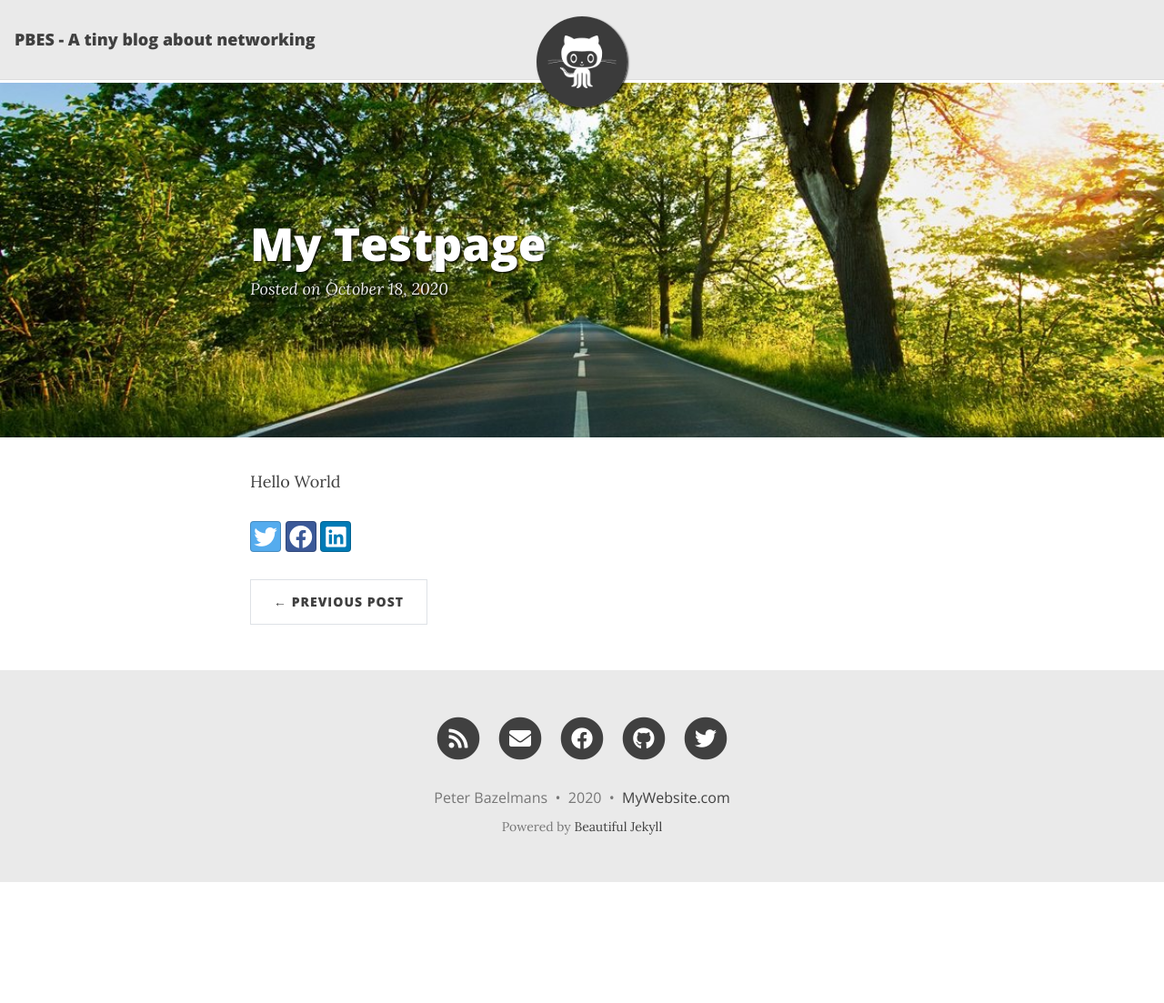
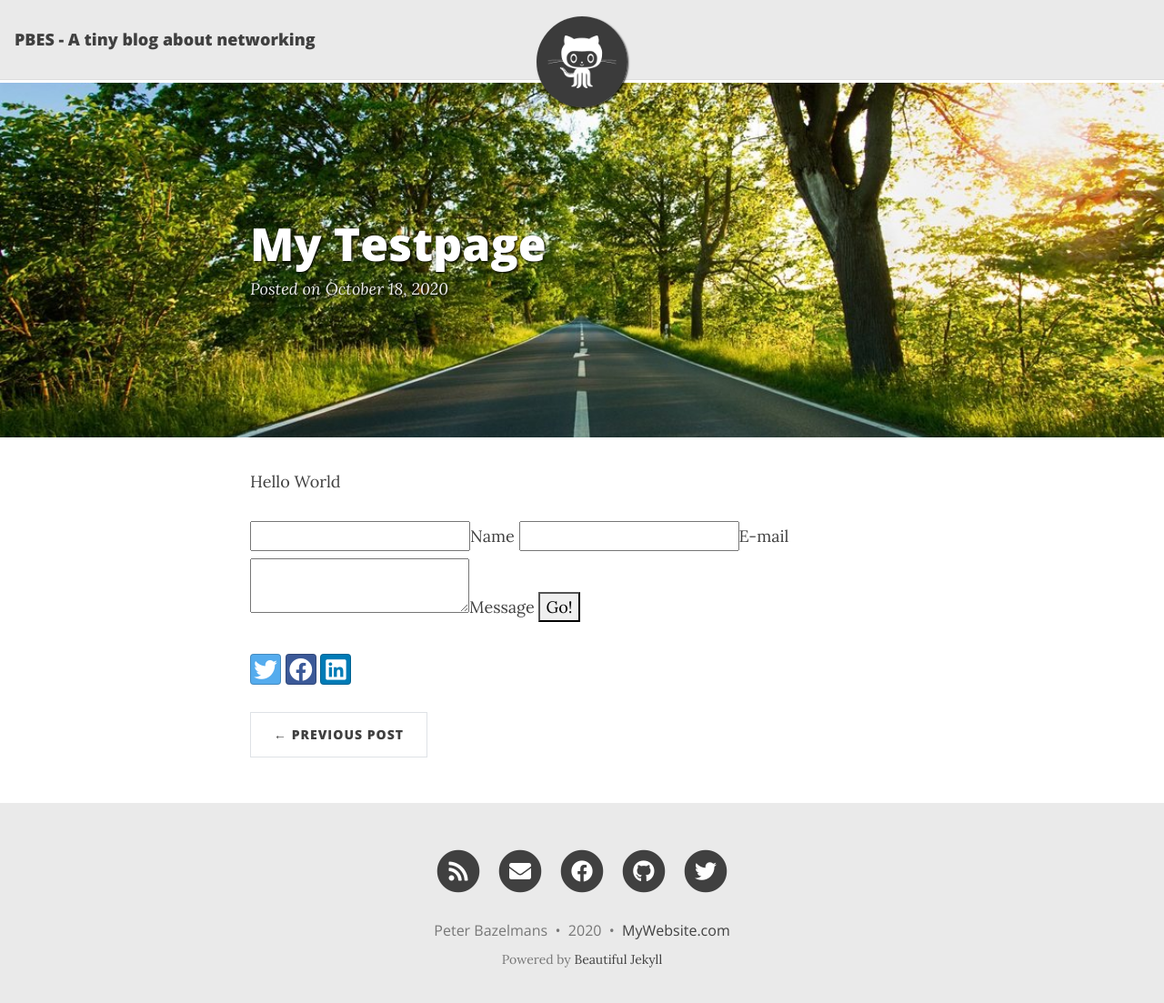
Before and after one commit to pbazelmans/pbazelmans.github.io, a Jekyll site: the page built from _posts/2020-10-18-testpage.md, in a window 1280 px wide and 1116 px high. Shown: the top 1103 px of the window at 91% size. Built offline with Jekyll 4.4.1, drawn with Linux system fonts in a browser that asks for light colours; nearby versions of some CDN libraries.

Commit message:
comments

```diff
--- a/_config.yml
+++ b/_config.yml
@@ -141,10 +141,10 @@ cover-img: "/assets/img/path.png"
 
 # --- Comments --- #
 
-staticman_url: https://api.staticman.net/v3/entry/github/pbazelmans/pbazelmans.github.io/gh-pages/comments
+# staticman_url: https://api.staticman.net/v3/entry/github/pbazelmans/pbazelmans.github.io/gh-pages/comments
 
 # To use Disqus comments, sign up to https://disqus.com and fill in your Disqus shortname (NOT the userid)
-#disqus: ""
+##disqus: ""
 
 # To use Facebook Comments, create a Facebook app and fill in the Facebook App ID
 #fb_comment_id: ""
--- a/_posts/2020-10-18-testpage.md
+++ b/_posts/2020-10-18-testpage.md
@@ -5,3 +5,14 @@ comments: true
 cover-img: /assets/img/path.jpg
 ---
 Hello World
+
+<form method="POST" action="https://api.staticman.net/v3/entry/github/pbazelmans/pbazelmans.github.io/gh-pages/comments">
+  <input name="options[redirect]" type="hidden" value="https://my-site.com">
+  <!-- e.g. "2016-01-02-this-is-a-post" -->
+  <input name="options[slug]" type="hidden" value="{{ page.slug }}">
+  <label><input name="fields[name]" type="text">Name</label>
+  <label><input name="fields[email]" type="email">E-mail</label>
+  <label><textarea name="fields[message]"></textarea>Message</label>
+
+  <button type="submit">Go!</button>
+</form>
```
